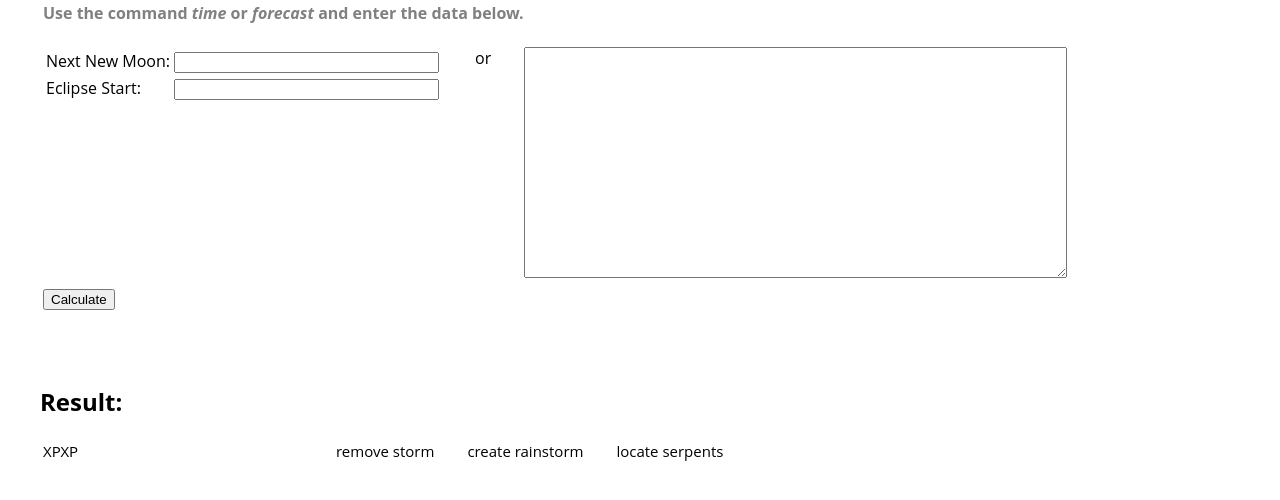
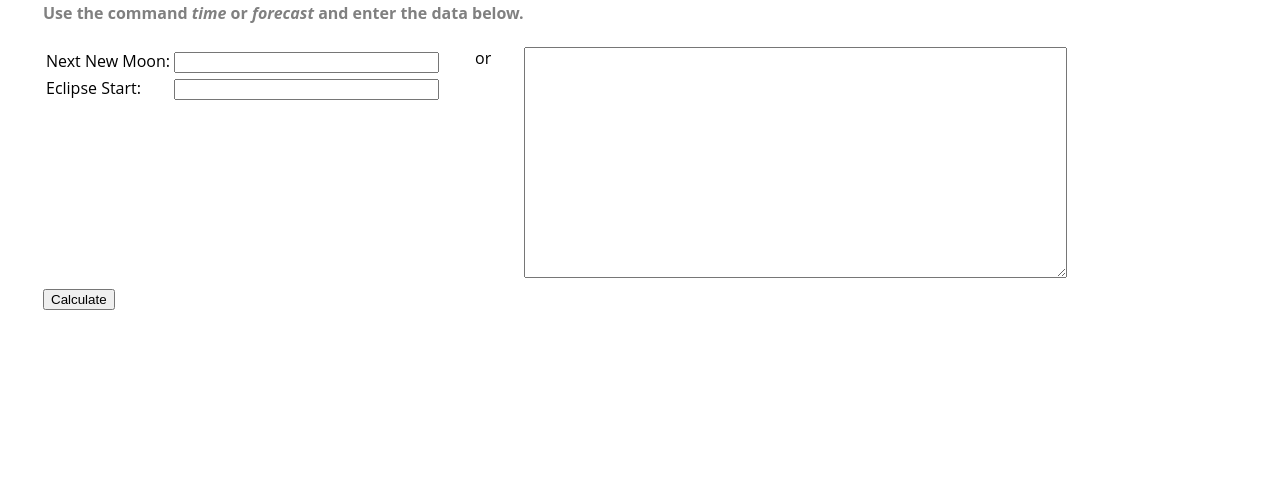
Before and after one commit to muestro/medloot, a Python web app: template templates/tools/tools.html in a window 1280 px wide. Shown: the part 106-606 px from the top of the page. Run offline with Jinja, Linux system fonts and the light colour scheme; the template is opened without the code that fills it, so the values that code supplies are empty; some libraries are stand-ins or nearby versions.

Commit message:
Tweak xpxp view.

```diff
--- a/static/tools/tools.css
+++ b/static/tools/tools.css
@@ -1,5 +1,5 @@
 .result{
-    padding-top: 30px;
+    display: none;
 }
 
 .result thead td{
--- a/static/tools/tools.js
+++ b/static/tools/tools.js
@@ -8,12 +8,12 @@ $(document).ready(function(){
 
         $.get('/tools/xpxp/calculate', data, function(responseData){
             if(responseData != "null"){
-                //$('#result').empty().append(responseData);
                 var response = $.parseJSON(responseData);
                 $('#resultXPXP').empty().append(response.xpxp);
                 $('#resultRemoveStorm').empty().append(response.remove_storm);
                 $('#resultCreateRainstorm').empty().append(response.create_rainstorm);
                 $('#resultLocateSerpents').empty().append(response.locate_serpents);
+                $('.result').show();
             }else{
                 alert('Unable to parse data.');
             }
--- a/templates/tools/tools.html
+++ b/templates/tools/tools.html
@@ -66,7 +66,7 @@
 
             </li>
             <li class="result">
-                <h2>Result:</h2>
+                <h2>Result</h2>
                 <table>
                     <thead><td class="xpxpColumn">XPXP</td><td>remove storm</td><td>create rainstorm</td><td>locate serpents</td></thead>
                     <tr>
@@ -75,7 +75,6 @@
                         <td><span id="resultCreateRainstorm"></span></td>
                         <td><span id="resultLocateSerpents"></span></td></tr>
                 </table>
-
             </li>
         </ul>
     </div>
```
